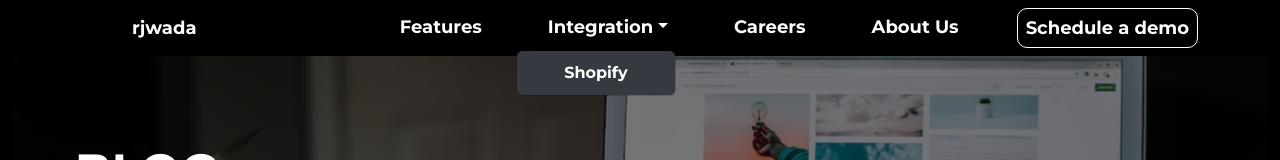
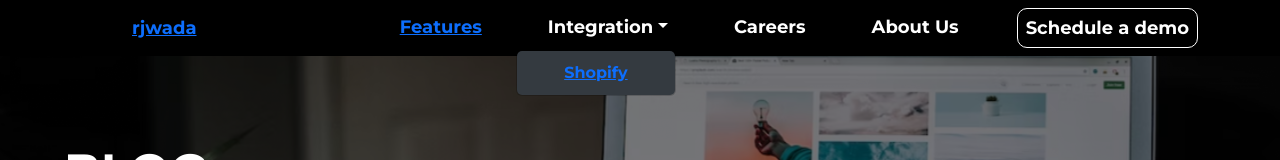
Before and after one commit to PrashantAmoli/rjwada_web, a React (Vite) app: page /blogs in a window 1280 px wide. Both pictures are taken after a click on the button "Integration". Shown: the top 160 px of the page. Built offline with nearby package versions, Linux system fonts and the light colour scheme; data requests are answered from the project's data file.

Commit message:
Blogs width fix

```diff
--- a/src/components/layout/Navbar.jsx
+++ b/src/components/layout/Navbar.jsx
@@ -4,13 +4,14 @@ import Container from 'react-bootstrap/Container';
 import Nav from 'react-bootstrap/Nav';
 import Navbar from 'react-bootstrap/Navbar';
 import NavDropdown from 'react-bootstrap/NavDropdown';
+import { Link } from 'react-router-dom';
 
 export default function navbar() {
 	return (
 		<Navbar id="navbar" bg="transparent" collapseOnSelect expand="md">
 			<Container>
-				<Navbar.Brand href="#brand" id="nav-list">
-					rjwada
+				<Navbar.Brand id="nav-list">
+					<Link to="/">rjwada</Link>
 				</Navbar.Brand>
 
 				<Navbar.Toggle aria-controls="responsive-navbar-nav" id="navbar-toggler">
@@ -19,13 +20,13 @@ export default function navbar() {
 
 				<Navbar.Collapse id="responsive-navbar-nav">
 					<Nav style={{ marginLeft: 'auto' }}>
-						<Nav.Link href="./Features" id="nav-list">
-							Features
+						<Nav.Link id="nav-list">
+							<Link to="/features">Features</Link>
 						</Nav.Link>
 
 						<NavDropdown title="Integration" id="nav-list" menuVariant="dark" align="end">
-							<NavDropdown.Item href="./Shopify" id="shopify">
-								Shopify
+							<NavDropdown.Item id="shopify">
+								<Link to="/services">Shopify</Link>
 							</NavDropdown.Item>
 						</NavDropdown>
 
--- a/src/styles/Blogs.module.css
+++ b/src/styles/Blogs.module.css
@@ -4,6 +4,7 @@
 	flex-direction: column;
 	gap: 4rem;
 	background-color: black;
+	padding: 0;
 	padding-bottom: 6rem;
 }
 
```
